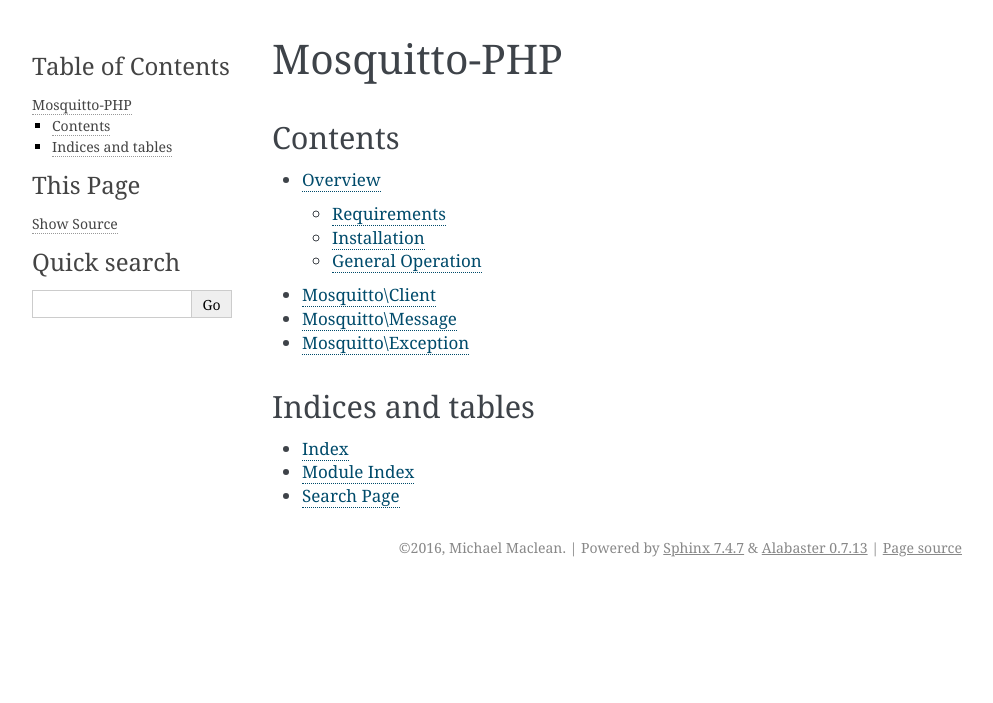
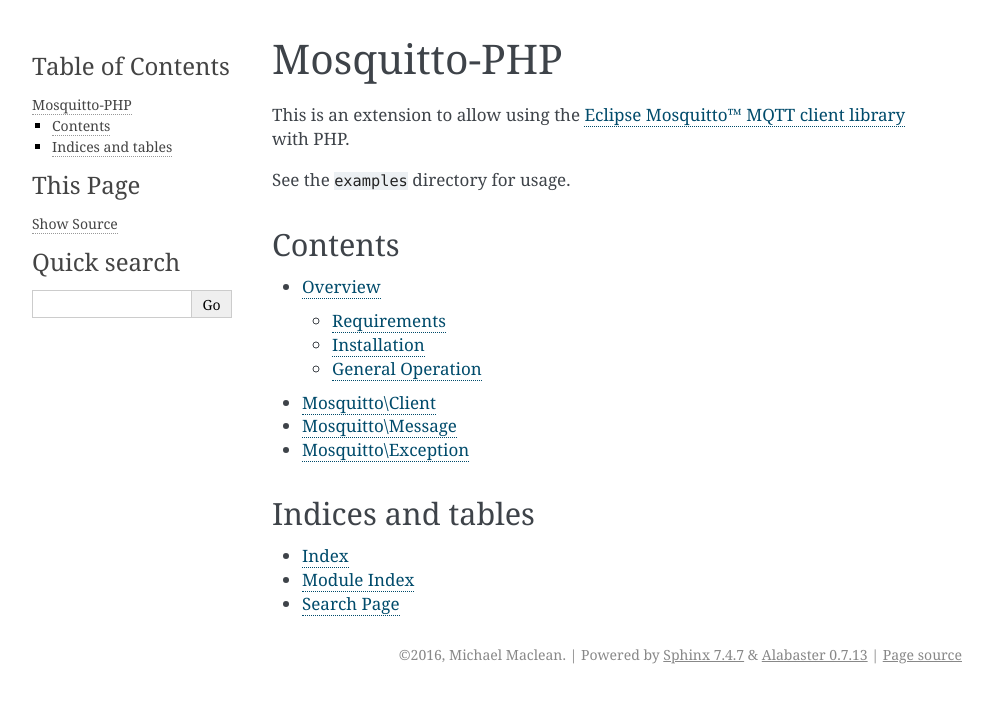
Before and after one commit to mgdm/Mosquitto-PHP, a Sphinx documentation site: the page built from docs/index.rst, in a window 1280 px wide. Shown: the top 703 px of the page, without its empty margins (148-1141 px from the left). Built offline with Sphinx 7.4.7, drawn with Linux system fonts in a browser that asks for light colours.

Commit message:
Add a quick one-liner intro

```diff
--- a/docs/index.rst
+++ b/docs/index.rst
@@ -6,6 +6,10 @@
 =============
 Mosquitto-PHP
 =============
+
+This is an extension to allow using the `Eclipse Mosquitto™ MQTT client library <http://mosquitto.org>`_ with PHP.
+
+See the ``examples`` directory for usage.
 
 Contents
 ========
```
